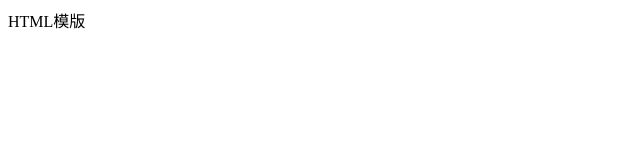
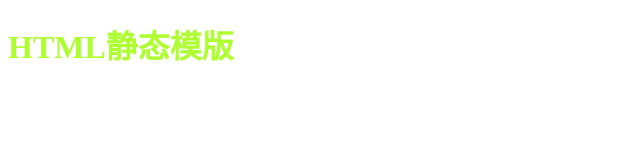
Before and after one commit to xiaoyongchen/ts-bff, a website: page views/index.html in a window 1280 px wide. Shown: the whole page, without its empty margins (0-640 px from the left). Drawn offline with Linux system fonts and the light colour scheme; files that its build step writes are made by us from their sources.

Commit message:
fix: 加载静态资源文件

```diff
--- /dev/null
+++ b/assets/css/index.css
@@ -0,0 +1,6 @@
+:root {
+    --globalColor: greenyellow;
+}
+h1 {
+    color: var(--globalColor);
+}
--- /dev/null
+++ b/assets/js/index.js
@@ -0,0 +1 @@
+console.log('加载js文件');
--- a/services/ApiService.ts
+++ b/services/ApiService.ts
@@ -3,7 +3,7 @@ import { IApi } from '../interface';
 class ApiService implements IApi{
   getInfo() {
     return new Promise<string>((resolve) => {
-      resolve('请求的结果');
+      resolve('后台请求的结果');
     });
   }
 }
--- a/views/index.html
+++ b/views/index.html
@@ -4,11 +4,13 @@
   <meta charset="utf-8">
   <meta http-equiv="X-UA-Compatible" content="IE=edge">
   <meta name="viewport" content="width=device-width,initial-scale=1.0, maximum-scale=1.0, minimum-scale=1.0, viewport-fit=cover">
+  <link rel="stylesheet" href="/css/index.css">
 </head>
 <body>
 <div id="app">
-  HTML模版
+  <h1>HTML静态模版</h1>
 </div>
+<script type="text/javascript" src="/js/index.js"></script>
 <!-- built files will be auto injected -->
 </body>
 </html>
```
Also changed, not shown: app.ts (+6 -2 lines), package.json (+7 -1 lines), 1 other file.
